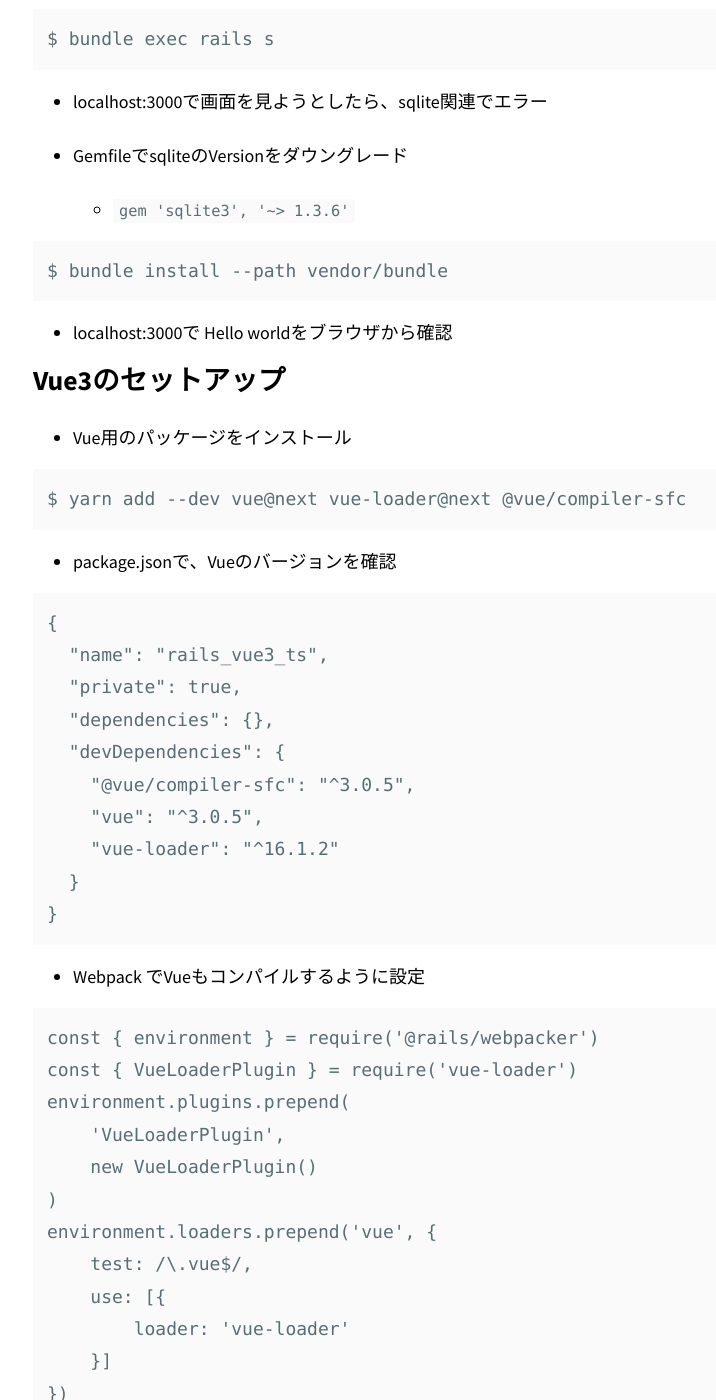
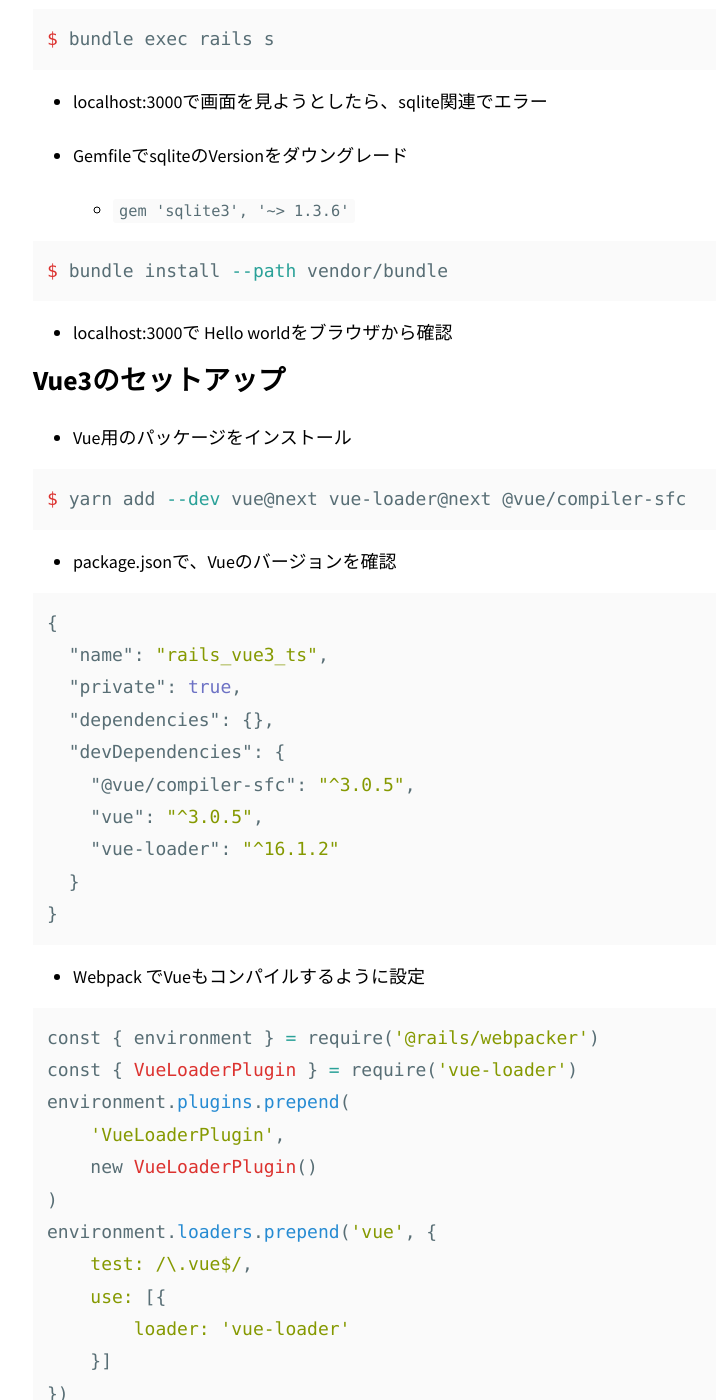
Before and after one commit to shunsuke1980/shunsuke1980.github.io, a Jekyll site: the page built from _posts/2021-01-30-installation_rails_vue3_ts.markdown, in a window 1280 px wide and 1400 px high, scrolled down 680 px. Shown: the whole window, without its empty margins (342-1058 px from the left). Built offline with Jekyll 4.4.1, drawn with Linux system fonts in a browser that asks for light colours; nearby versions of some CDN libraries; some of the changed text lies outside the part shown.

Commit message:
Update md

````diff
--- a/_posts/2021-01-30-installation_rails_vue3_ts.markdown
+++ b/_posts/2021-01-30-installation_rails_vue3_ts.markdown
@@ -13,7 +13,7 @@
 
 ## Railsセットアップ
 
-```
+```shell
 $ bundle init
 $ echo 'gem "rails", "~> 6.0.3"' >> Gemfile
 $ bundle install --path vendor/bundle
@@ -23,7 +23,7 @@
 
 - 動作確認
 
-```
+```shell
 $ bundle exec rails s
 ```
 - localhost:3000で画面を見ようとしたら、sqlite関連でエラー
@@ -31,7 +31,7 @@
 - GemfileでsqliteのVersionをダウングレード
     - `gem 'sqlite3', '~> 1.3.6'`
 
-```
+```shell
 $ bundle install --path vendor/bundle
 ```
 
@@ -41,12 +41,12 @@
 
 - Vue用のパッケージをインストール
 
-```
+```shell
 $ yarn add --dev vue@next vue-loader@next @vue/compiler-sfc
 ```
 - package.jsonで、Vueのバージョンを確認
 
-```
+```json
 {
   "name": "rails_vue3_ts",
   "private": true,
@@ -61,7 +61,7 @@
 
 - Webpack でVueもコンパイルするように設定
 
-```
+```ruby
 const { environment } = require('@rails/webpacker')
 const { VueLoaderPlugin } = require('vue-loader')
 environment.plugins.prepend(
@@ -82,7 +82,7 @@
 
 - generateコマンド
 
-```
+```shell
 $ bundle exec rails g controller HelloWorld index --no-helper --no-asset
 ```
 
@@ -98,7 +98,7 @@
 
 app/javascript/app.vue
 
-```
+```vue
 <template>
   <p>
     {{ message }}
@@ -125,7 +125,7 @@
 
 app/views/hello_vue/index.html.erb
 
-```
+```html
 <h1>HelloWorld#index</h1>
 <p>Find me in app/views/hello_world/index.html.erb</p>
 <div id='vue-app'></div>
@@ -133,7 +133,7 @@
 
 app/javascript/packs/hello_world.js
 
-```
+```js
 import { createApp } from "vue";
 import App from "../app.vue";
 
````
